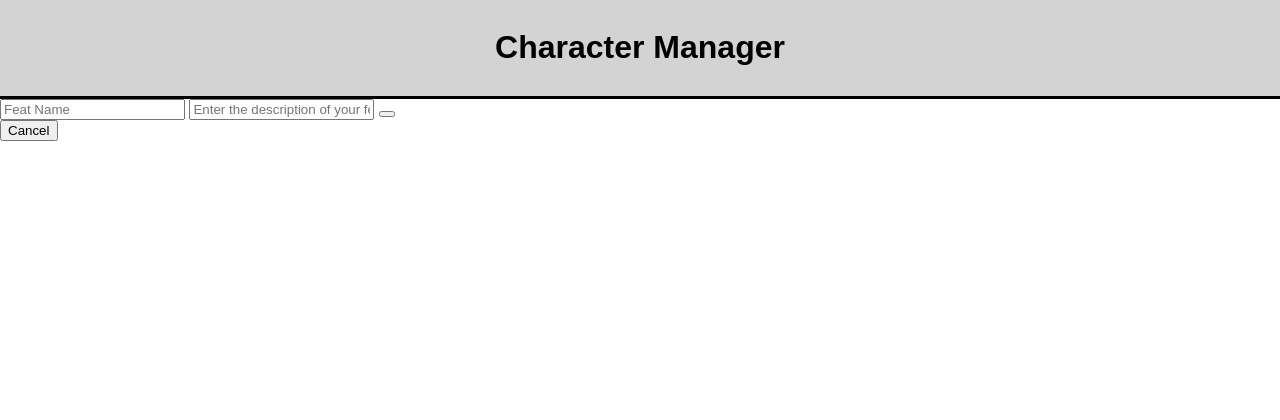
After one commit to ZackLynx/Character_Manager, a PHP site: template view/feat_form.php in a window 1280 px wide. The commit adds this page. Shown: the top 420 px of the page. Run offline with PHP 8.4, Linux system fonts and the light colour scheme; the template is opened without the code that fills it, so the values that code supplies are empty.

Commit message:
first steps on feat adding and editing form.

```diff
--- /dev/null
+++ b/view/feat_form.php
@@ -0,0 +1,36 @@
+<?php
+/*
+-----------------------------------------------------------------------------------------------
+Name:		feat_form.php
+Author:		Connor Bryan Andrew Clawson
+Date:		2025-04-14
+Language:	PHP
+Purpose:	This form is for adding and modifying feats. The contents of this file may be moved
+            into the character sheet itself.
+
+-----------------------------------------------------------------------------------------------
+ChangeLog:
+Who			When			What
+----------- --------------- -------------------------------------------------------------------
+CBAC		2025-04-14		Original Version
+-----------------------------------------------------------------------------------------------
+*/
+
+?>
+<div class="feat-box">
+
+    <form action="." method="post">
+        <input type="hidden" name="last-action" value="<?php echo $valMemory['last-action'] ?>">
+        <input type="hidden" name="Character_ID" value="<?php echo $valMemory['Character_ID'] ?>">
+        <input type="text" name="feat-name" id="feat-name" placeholder="Feat Name">
+        <input type="text" name="feat-description" id="feat-description" placeholder="Enter the description of your feat here.">
+        <button type="submit" value="Add Feat"></button>
+    </form>
+    <form action="." method="post">
+        <input type="hidden" name="last-action" value="<?php echo $valMemory['last-action'] ?>">
+        <input type="hidden" name="Character_ID" value="<?php echo $valMemory['Character_ID'] ?>">
+        <input type="hidden" name="action" value="view-characters">
+        <input type="submit" value="Cancel">
+    </form>
+
+</div>
--- a/view/table_add.php
+++ b/view/table_add.php
@@ -187,9 +187,8 @@ if (isset($system_message)) {
 ?>
 
 <form action="." method="post">
-
     <?php include './view/npc_sheet.php'; ?>
-
+    <input type="hidden" name="last-action" value="add-character">
     <input type="hidden" name="action" value="submit-character">
     <input type="submit" value="SAVE NEW CHARACTER">
 </form>
--- a/view/table_update.php
+++ b/view/table_update.php
@@ -48,6 +48,7 @@ if (isset($system_message)) {
 
 <form action="." method="post">
     <?php include './view/npc_sheet.php'; ?>
+    <input type="hidden" name="last-action" value="edit-character">
     <input type="hidden" name="action" value="save-changes">
     <input type="submit" value="SAVE CHANGES">
 </form>
```
